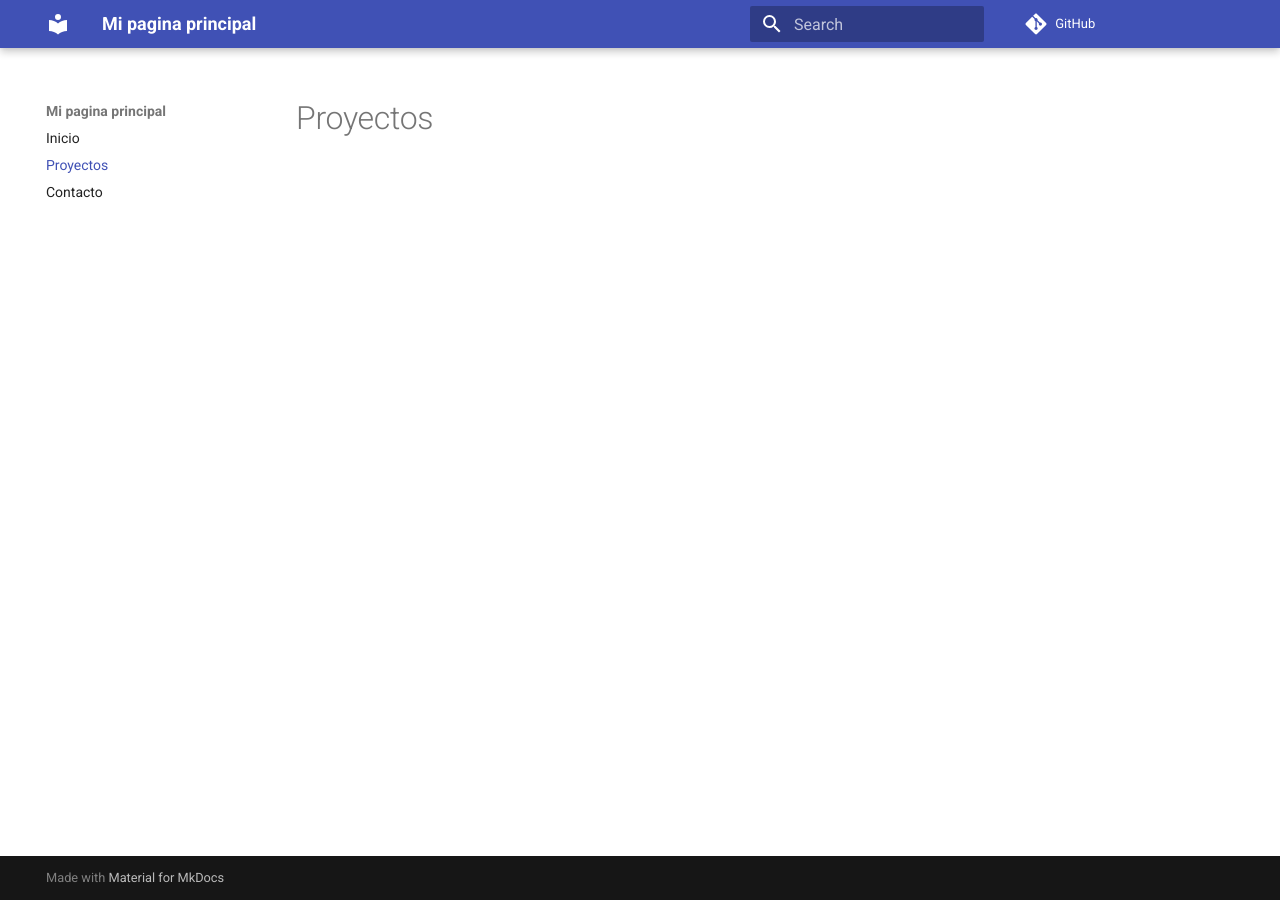
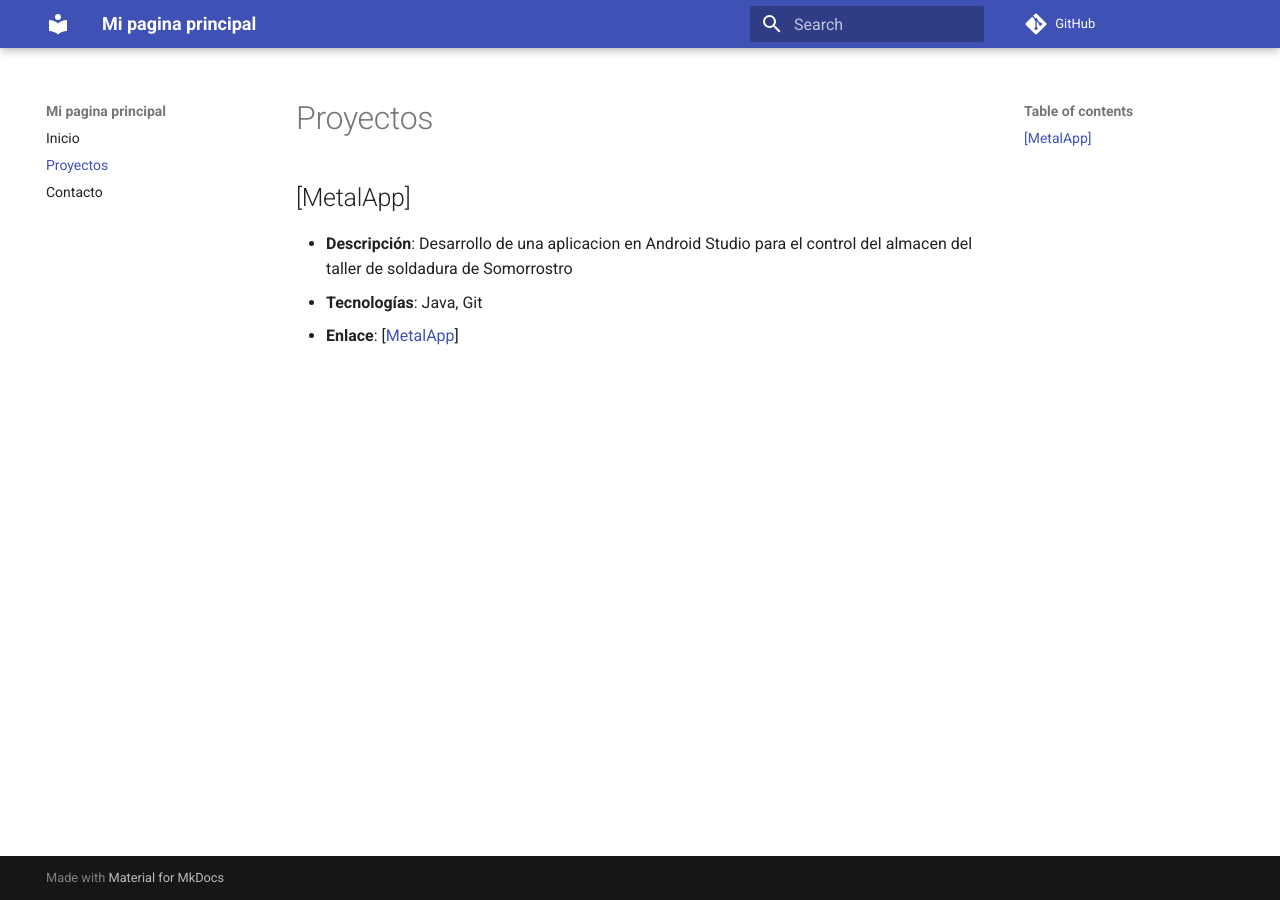
Before and after one commit to AsierPerez31/asierperez31.github.io, an MkDocs documentation site: the page built from docs/proyectos.md, in a window 1280 px wide. Built offline with MkDocs 1.6.1 and Material for MkDocs 9.7.7, drawn with Linux system fonts in a browser that asks for light colours; comment, search, counter and statistics services are not loaded.

Commit message:
Proyecto MetalApp añadido

```diff
--- a/docs/proyectos.md
+++ b/docs/proyectos.md
@@ -1,13 +1,6 @@
 # Proyectos
 
-<!--
-## [Nombre Proyecto 1]
-- **Descripción**: [descripción breve]
-- **Tecnologías**: Python, Git
-- **Enlace**: [GitHub URL]
-
-## [Nombre Proyecto 2]
-- **Descripción**: [descripción breve]
-- **Tecnologías**: Grafana, Elastic
-- **Enlace**: [GitHub URL]
--->
+## [MetalApp]
+- **Descripción**: Desarrollo de una aplicacion en Android Studio para el control del almacen del taller de soldadura de Somorrostro
+- **Tecnologías**: Java, Git
+- **Enlace**: [[MetalApp](https://github.com/DAM3-2-RUSTEZE/MetalApp-Android)]
```
